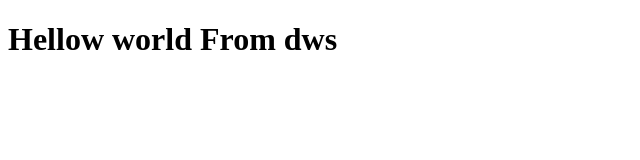
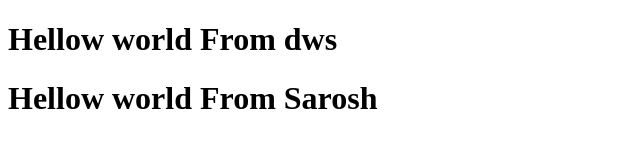
Before and after one commit to SaroshAhmed22/Class5, a plain HTML site: page index.html in a window 1280 px wide. Shown: the whole page, without its empty margins (0-640 px from the left). Drawn offline with Linux system fonts and the light colour scheme.

Commit message:
Update index.html

```diff
--- a/index.html
+++ b/index.html
@@ -8,6 +8,7 @@
 </head>
 <body>
     <h1>Hellow world From dws</h1>
+    <h1>Hellow world From Sarosh</h1>
 
 </body>
 </html>
```
